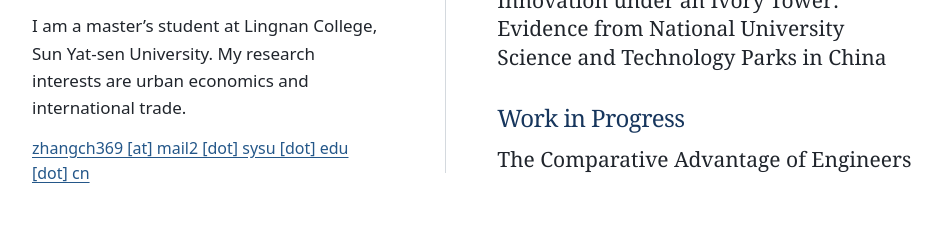
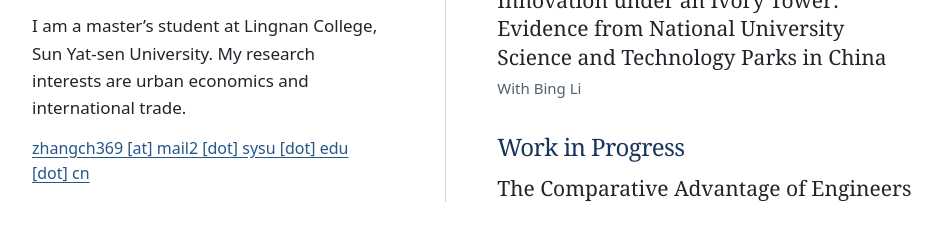
Before and after one commit to zhangch369/zhangch369.github.io, a plain HTML site: page index.html in a window 1280 px wide. Shown: the part 136-376 px from the top of the page, without its empty margins (96-1038 px from the left). Drawn offline with Linux system fonts and the light colour scheme.

Commit message:
Credit Bing Li on the working paper

```diff
--- a/index.html
+++ b/index.html
@@ -71,6 +71,7 @@
     .papers { list-style: none; padding: 0; margin: 0.75rem 0 0; }
     .research section + section { margin-top: 2rem; }
     h3 { font-size: 1.3125rem; line-height: 1.35; text-wrap: balance; }
+    .authors { margin: 0.3rem 0 0; color: #526070; font-size: 0.9375rem; }
     @media (min-width: 48rem) {
       main {
         display: grid;
@@ -103,7 +104,10 @@
       <section aria-labelledby="working-papers">
         <h2 id="working-papers">Working Papers</h2>
         <ul class="papers">
-          <li><h3>Innovation under an Ivory Tower: Evidence from National University Science and Technology Parks in China</h3></li>
+          <li>
+            <h3>Innovation under an Ivory Tower: Evidence from National University Science and Technology Parks in China</h3>
+            <p class="authors">With Bing Li</p>
+          </li>
         </ul>
       </section>
       <section aria-labelledby="work-in-progress">
```
